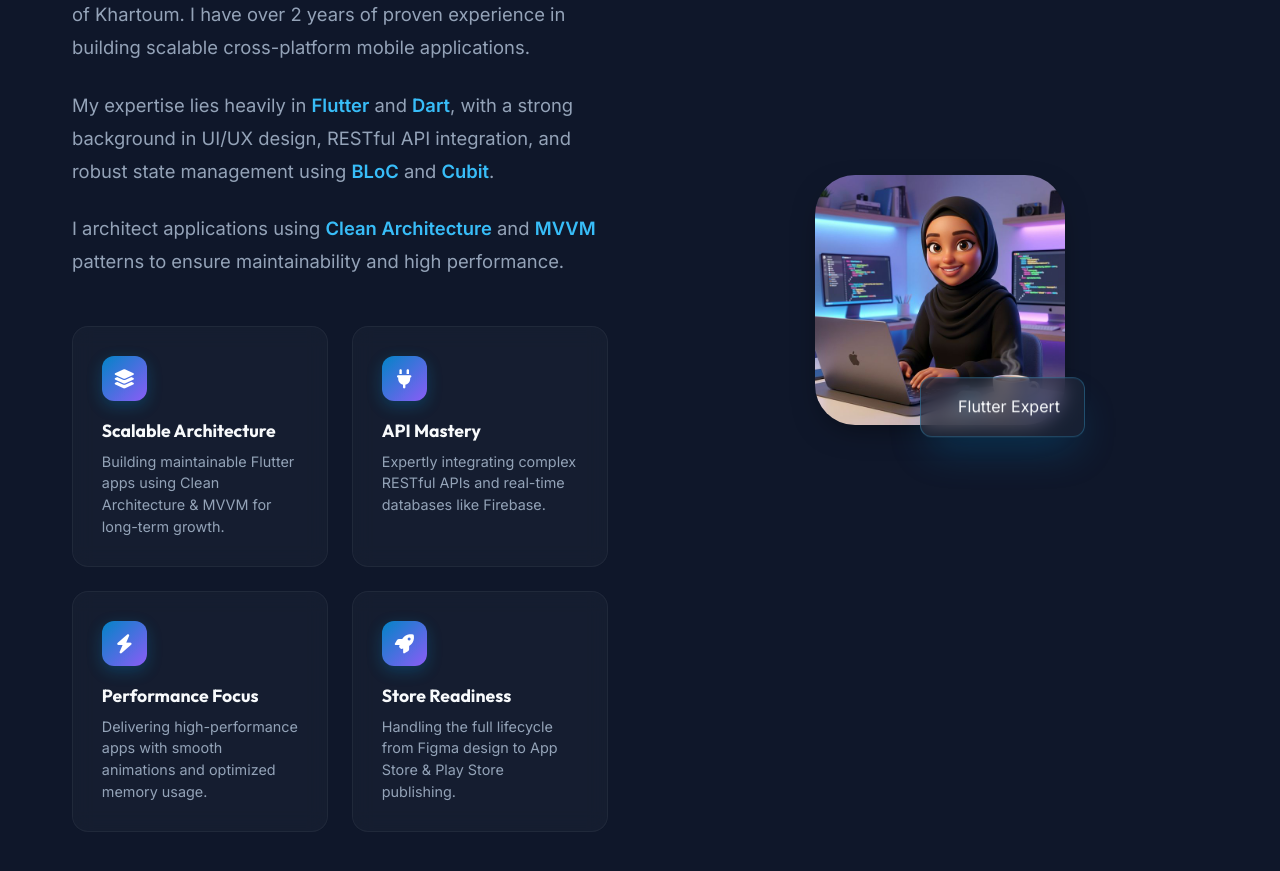
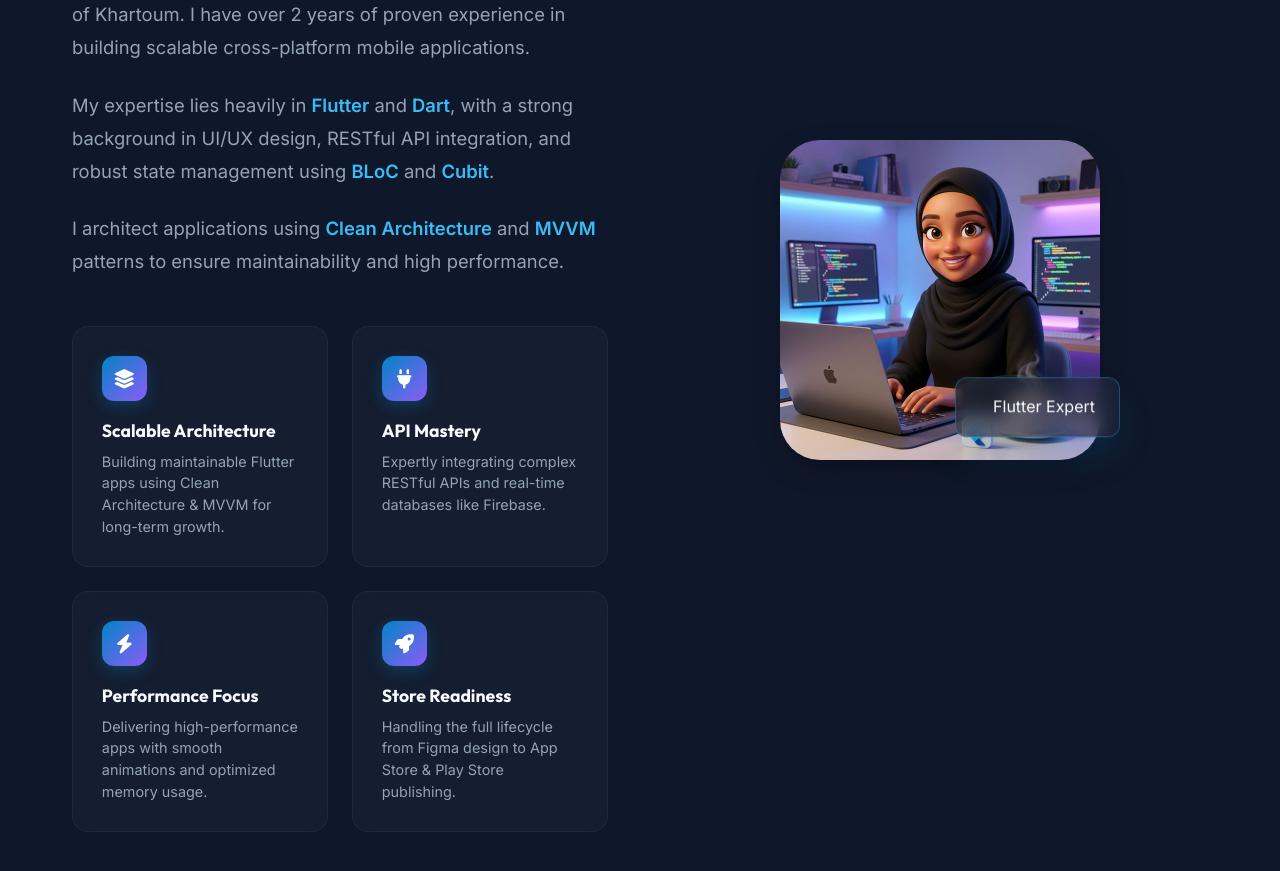
Before and after one commit to mai312ahmed/my-portfolio, a React (Vite) app: page / in a window 1280 px wide. Shown: the part 1260-2131 px from the top of the page. Built offline with nearby package versions, Linux system fonts and the light colour scheme; no server answers; the database is empty.

Commit message:
style: increase avatar max-width to 320px for better desktop visual balance

```diff
--- a/src/index.css
+++ b/src/index.css
@@ -153,7 +153,7 @@ h6 {
 }
 
 .small-avatar {
-    max-width: 250px;
+    max-width: 320px;
     margin: 0 auto;
     position: relative;
     /* Important for the badge to stay attached */
```
